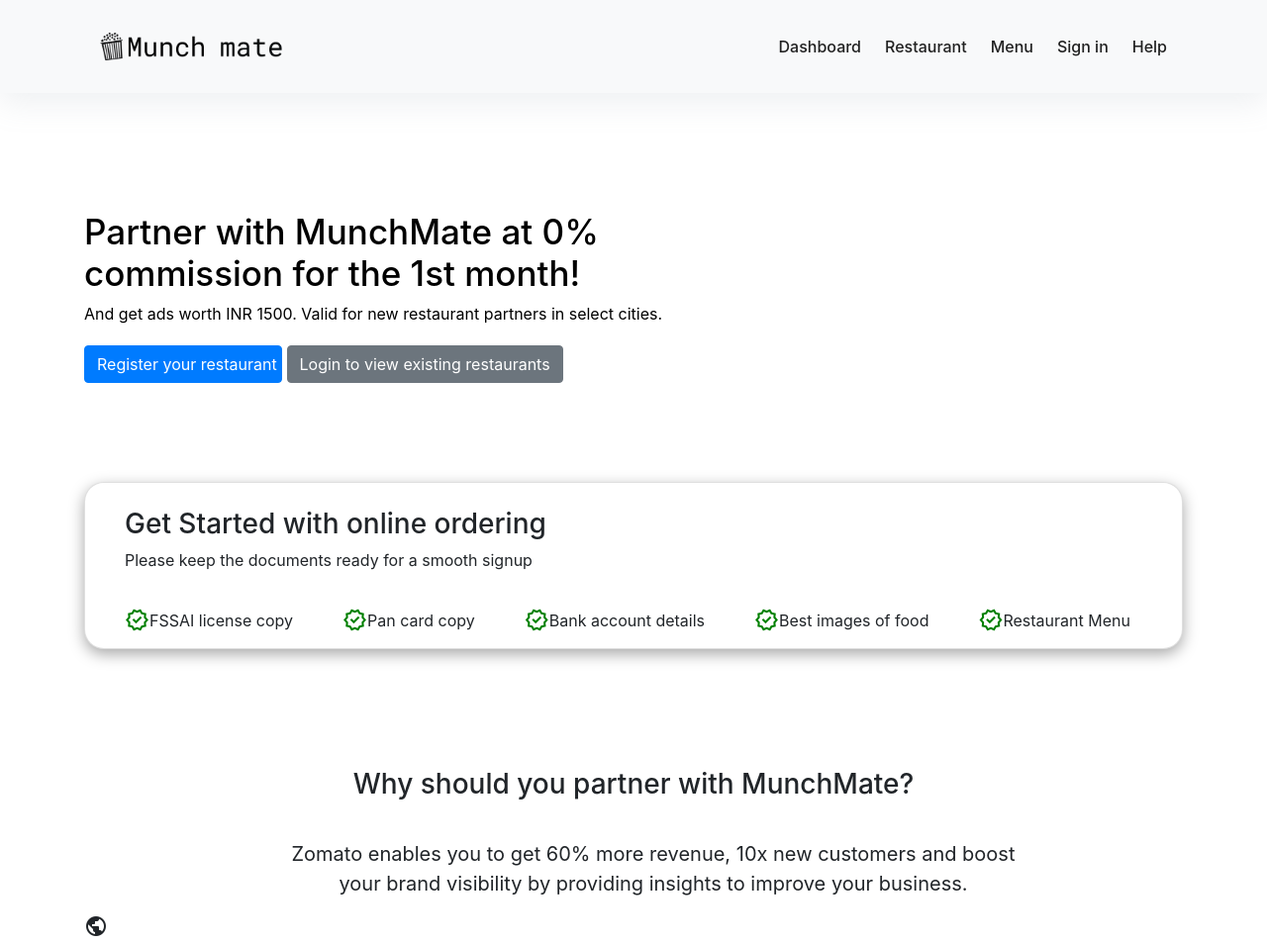
After one commit to ManavAdwani/MunchMate, a Laravel app: page /RestaurantPage in a window 1280 px wide. The commit adds this page. Shown: the whole page at 99% size. Run offline with Laravel 10, Linux system fonts and the light colour scheme.

Commit message:
Day 7/30 Done

```diff
--- /dev/null
+++ b/public/css/addRestaurant.css
@@ -0,0 +1,97 @@
+.addrestaurantPage {
+    width: auto;
+    margin: auto;
+    margin-top: 17%;
+    position: relative;
+}
+
+.title {
+    /* margin: auto; */
+    color: black;
+    font-size: 35px;
+    max-width: 50%;
+    width: auto;
+    /* margin: auto; */
+}
+
+.sub-titles{
+    color: black;
+    width: auto;
+    margin: auto;
+    margin-bottom: 20px;
+}
+
+.btn{
+    width: 200px;
+}
+
+.btn2{
+    width: auto;
+}
+
+.card{
+    width: 100%;
+    box-shadow: rgba(0, 0, 0, 0.35) 0px 5px 15px;
+    border-radius: 20px !important;
+    margin-bottom: 20px;
+}
+
+/* .card h3{
+    margin: auto;
+    margin-top: 20px;
+}
+
+
+.card p{
+    margin: auto;
+    margin-top: 20px;
+    margin-bottom: 20px;
+} */
+
+.card h3, p{
+    margin-top: 25px;
+    margin-left: 40px;
+}
+.checkmarks ul{
+    display: flex;
+    gap: 50px;
+    list-style: none;
+    flex-wrap: wrap;
+    margin-top: 20px;
+}
+
+
+.ticks{
+    display: flex;
+    align-items: center;
+}
+.card span{
+    font-size: 25px;
+    color: green;
+}
+
+.mainCard{
+    margin-top: 100px;
+    display: flex;
+    align-items: center;
+    justify-content: center;
+}
+
+.mainwhy{
+    margin-top: 100px;
+}
+.titles {
+    display: flex;
+    align-items: center;
+    justify-content: center;
+    font-size: 20px;
+}
+
+.subtitle{
+    margin-top: 30px;
+    display: flex;
+    align-items: center;
+    justify-content: center;
+    font-size: 20px;
+    max-width: 70%;
+}
--- /dev/null
+++ b/resources/views/Restaurant/RestaurantPage.blade.php
@@ -0,0 +1,83 @@
+<!DOCTYPE html>
+<html lang="en">
+
+<head>
+    <meta charset="UTF-8">
+    <meta name="viewport" content="width=device-width, initial-scale=1.0">
+    <meta http-equiv="X-UA-Compatible" content="ie=edge">
+    <title>Add Restaurant - Zomato</title>
+    <link rel="stylesheet" href="{{asset('css/addRestaurant.css')}}">
+</head>
+
+<body>
+    @include('navbar.RestaurantNav');
+    <div class="container">
+        <div class="addrestaurantPage">
+            {{-- <img src="https://b.zmtcdn.com/mx-onboarding-hero87f77501659a5656cad54d98e72bf0d81627911821.webp"
+                alt=""> --}}
+            <h3 class="title">Partner with MunchMate
+                at 0% commission for the 1st month!</h3>
+            <p class="sub-titles">And get ads worth INR 1500. Valid for new restaurant partners in select cities.</p>
+        </div>
+        <div class="buttons">
+            <button class="btn btn-primary">Register your restaurant</button>
+            <button class="btn2 btn btn-secondary">Login to view existing restaurants</button>
+        </div>
+        <div class="mainCard">
+            <div class="card">
+                <h3>Get Started with online ordering</h3>
+                <p>Please keep the documents ready for a smooth signup</p>
+                <div class="checkmarks">
+                <ul>
+                    <li>
+                        <div class="ticks"><span class="material-symbols-outlined">
+                                verified
+                            </span>FSSAI license copy</div>
+                    </li>
+                    <li>
+                        <div class="ticks"><span class="material-symbols-outlined">
+                                verified
+                            </span>Pan card copy</div>
+                    </li>
+                    <li>
+                        <div class="ticks"><span class="material-symbols-outlined">
+                                verified
+                            </span>Bank account details</div>
+                    </li>
+                    <li>
+                        <div class="ticks"><span class="material-symbols-outlined">
+                                verified
+                            </span>Best images of food</div>
+                    </li>
+                    <li>
+                        <div class="ticks"><span class="material-symbols-outlined">
+                                verified
+                            </span>Restaurant Menu</div>
+                    </li>
+                </ul>
+            </div>
+            </div>
+        </div>
+    </div>
+    <div class="container">
+        <div class="mainwhy">
+            <div class="titles"><h3>Why should you partner with MunchMate?</h3></div>
+            <center>
+            <div class="subtitle">
+                <p>Zomato enables you to get 60% more revenue, 10x new customers and boost your brand visibility by providing insights to improve your business.</p>
+            </div>
+        </center>
+        <div class="cardss">
+        <div class="c1">
+            <span class="material-symbols-outlined">
+                public
+            </span>
+        </div>
+        <div class="c1"></div>
+        <div class="c1"></div>
+    </div>
+        </div>
+    </div>
+</body>
+
+</html>
--- a/resources/views/navbar/RestaurantNav.blade.php
+++ b/resources/views/navbar/RestaurantNav.blade.php
@@ -29,12 +29,12 @@
                         </button>
                         <div class="collapse navbar-collapse" id="navbarSupportedContent">
                             <ul class="navbar-nav ml-auto py-4 py-md-0">
-                                <li class="nav-item pl-4 pl-md-0 ml-0 ml-md-4 active">
+                                <li class="nav-item pl-4 pl-md-0 ml-0 ml-md-4">
                                     <a class="nav-link" href="#" role="button" aria-haspopup="true"
                                         aria-expanded="false">Dashboard</a>
                                 </li>
                                 <li class="nav-item pl-4 pl-md-0 ml-0 ml-md-4">
-                                    <a class="nav-link" href="#">Restaurant</a>
+                                    <a class="nav-link" href="{{route('restaurant')}}">Restaurant</a>
                                 </li>
                                 <li class="nav-item pl-4 pl-md-0 ml-0 ml-md-4">
                                     <a class="nav-link" href="#">Menu</a>
@@ -55,10 +55,6 @@
             </div>
         </div>
     </div>
-    <br>
-    <br>
-    <br>
-    <br><br>
 </body>
 <script src="https://code.jquery.com/jquery-3.7.1.js" integrity="sha256-eKhayi8LEQwp4NKxN+CfCh+3qOVUtJn3QNZ0TciWLP4="
     crossorigin="anonymous"></script>
--- a/routes/web.php
+++ b/routes/web.php
@@ -1,5 +1,6 @@
 <?php
 
+use App\Http\Controllers\RestaurantController;
 use Illuminate\Support\Facades\Route;
 use App\Http\Controllers\UserController;
 
@@ -22,7 +23,7 @@
     return view('navbar.navbar');
 });
 
-Route::get('restaurantNav',function(){
+Route::get('restaurantNav', function () {
     return view('navbar.RestaurantNav');
 });
 
@@ -40,8 +41,12 @@
 Route::get('Restaurant', function () {
     if (session()->get('username')) {
         return view('Restaurant.index');
-    }
-    else{
+    } else {
         return view('Sign in.sign_in');
     }
 })->name('restaurantIndex');
+
+Route::get('RestaurantPage', function () {
+    return view('Restaurant.RestaurantPage');
+})->name('restaurant');
+Route::get('add-Restaurant', [RestaurantController::class, 'addRestaurant'])->name('addRestaurant');
```
Also changed, not shown: app/Http/Controllers/RestaurantController.php (added, +10 -0 lines).
